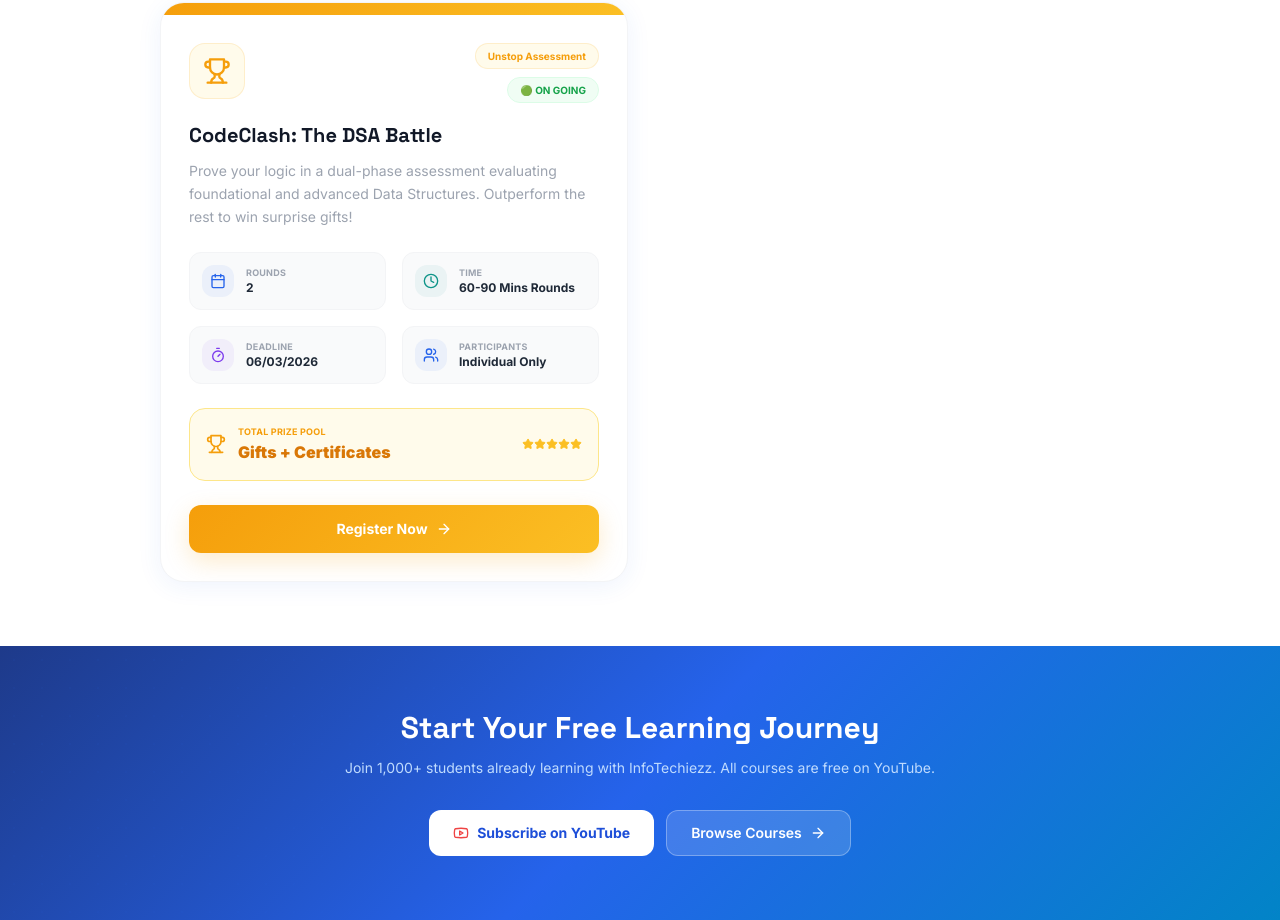
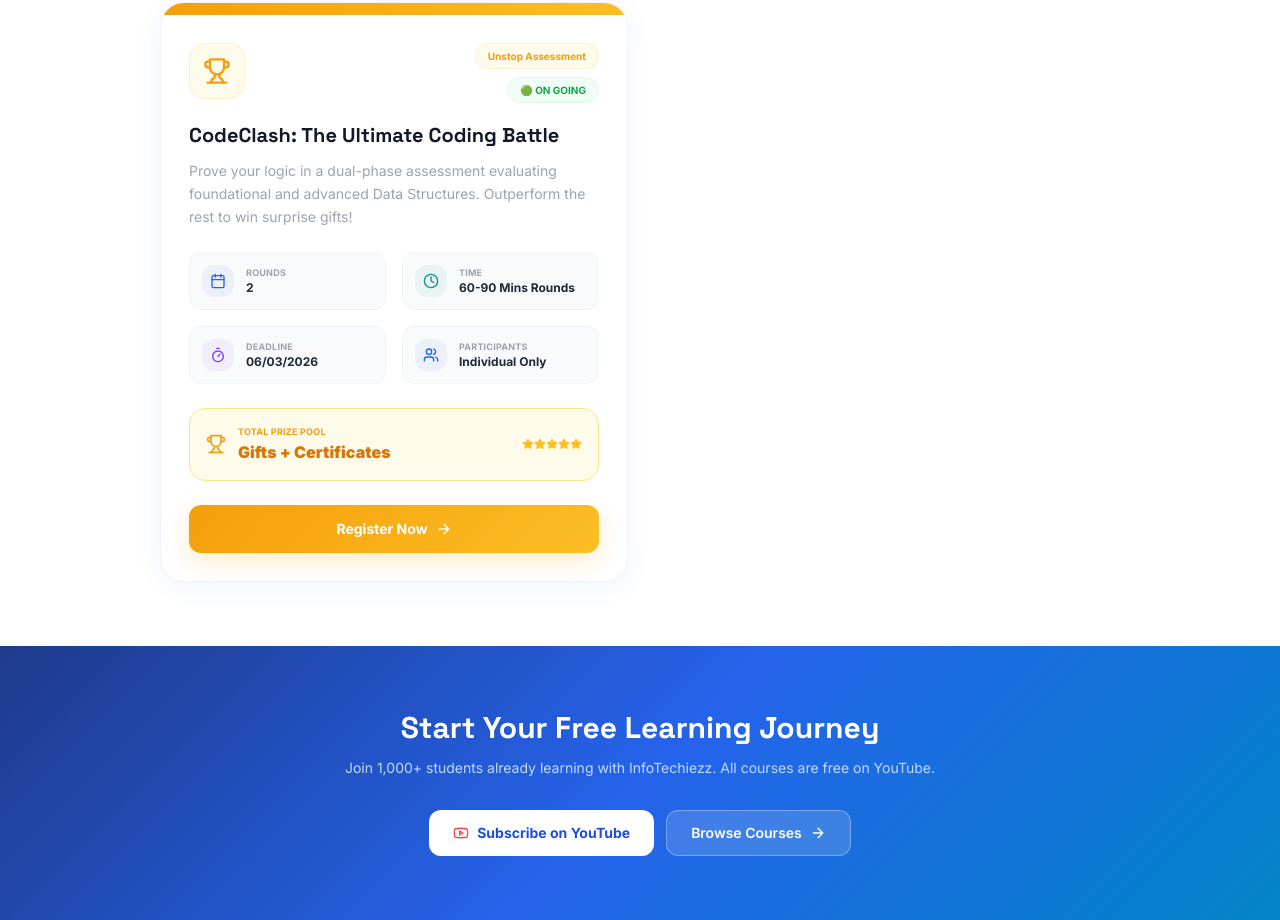
Before and after one commit to Pragadeeshwaran-007/Info-Techiezz, a React (Vite) app: page /events in a window 1280 px wide. Shown: the part 840-1760 px from the top of the page. Built offline with nearby package versions, Linux system fonts and the light colour scheme; the HTML template or start-up script is replaced by a standard one.

Commit message:
The Ultimate Coding Battle change

```diff
--- a/src/pages/Events.tsx
+++ b/src/pages/Events.tsx
@@ -14,7 +14,7 @@
 const contests: any[] = [
     {
         id: 'codeclash',
-        title: 'CodeClash: The DSA Battle',
+        title: 'CodeClash: The Ultimate Coding Battle',
         description: 'Prove your logic in a dual-phase assessment evaluating foundational and advanced Data Structures. Outperform the rest to win surprise gifts!',
         deadline: '06/03/2026',
         time: '60-90 Mins Rounds',
```
